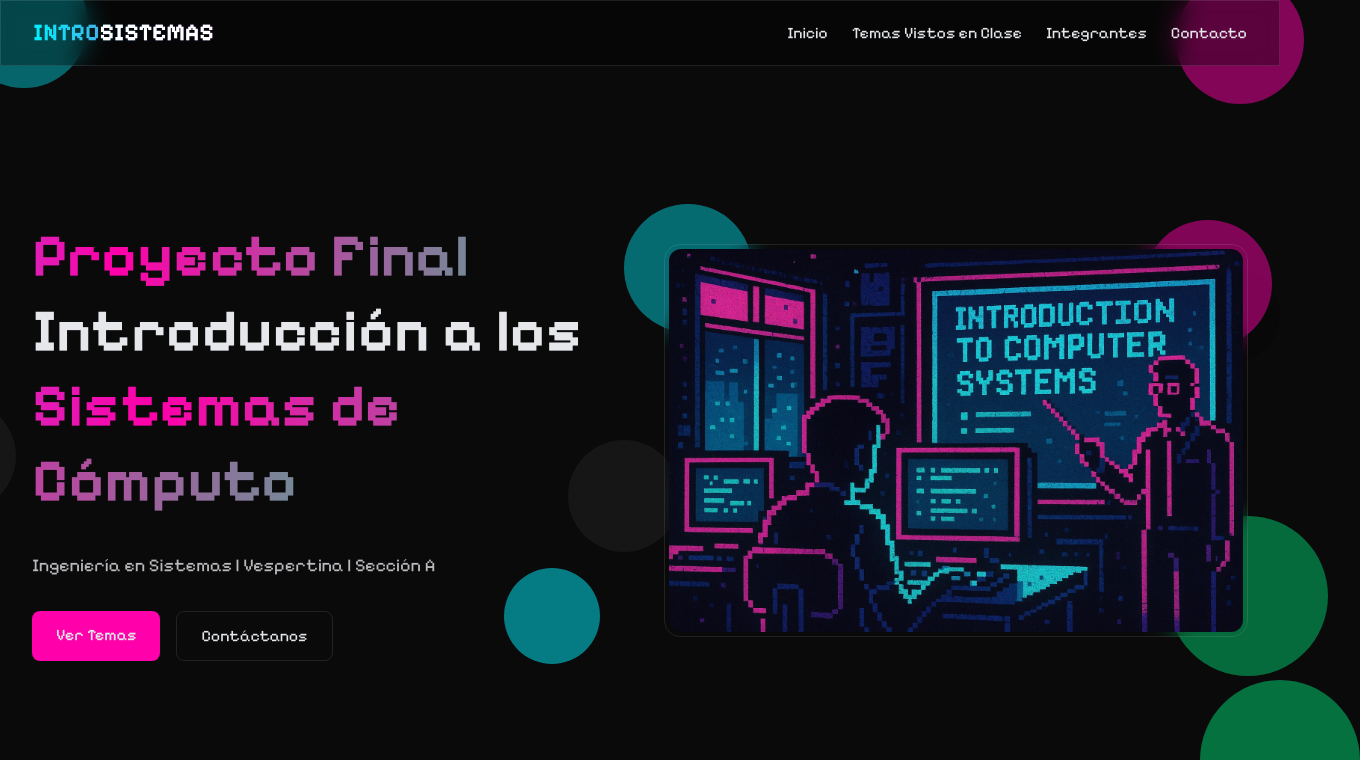
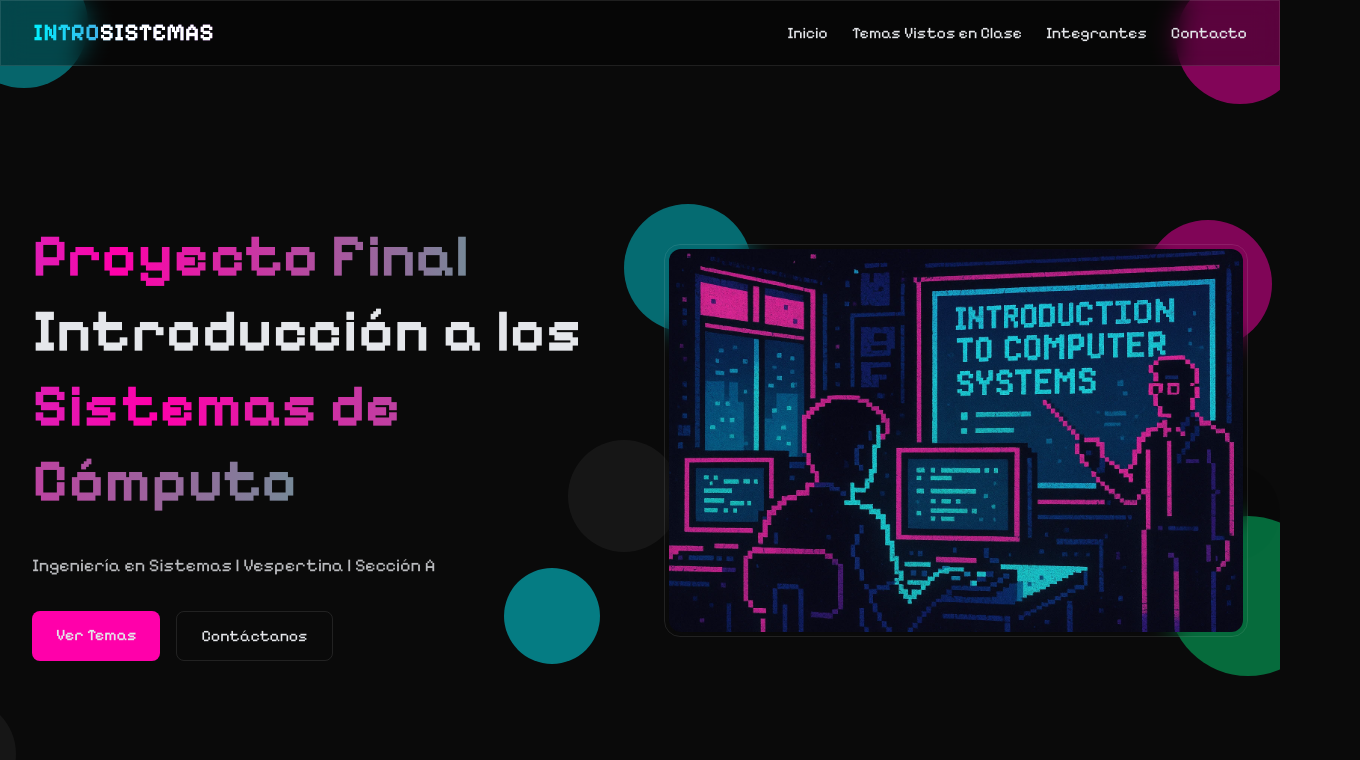
Before and after one commit to uriel212/proyecto_final, a React (Vite) app: page / in a window 1280 px wide. Shown: the top 760 px of the page, 1360 px wide, since content can reach past the window. Built offline with nearby package versions, Linux system fonts and the light colour scheme; a web font is replaced by a local one.

Commit message:
style: enhance Layout component with relative positioning and overflow hidden

```diff
--- a/src/components/Layout.jsx
+++ b/src/components/Layout.jsx
@@ -2,7 +2,7 @@ import Navbar from './Navbar'
 import { Outlet } from 'react-router-dom'
 const Layout = () => {
     return (
-        <div>
+        <div className='relative overflow-hidden'>
             <div className="absolute -top-10 -left-10 w-32 h-32 bg-neon rounded-full opacity-20 animate-pulse-slow -z-10" style={{ animationDelay: '0s' }}></div>
             {/* Top right cyber circle */}
             <div className="absolute -top-6 -right-6 w-32 h-32 bg-cyber rounded-full opacity-20 animate-pulse-slow -z-10" style={{ animationDelay: '2s' }}></div>
```
